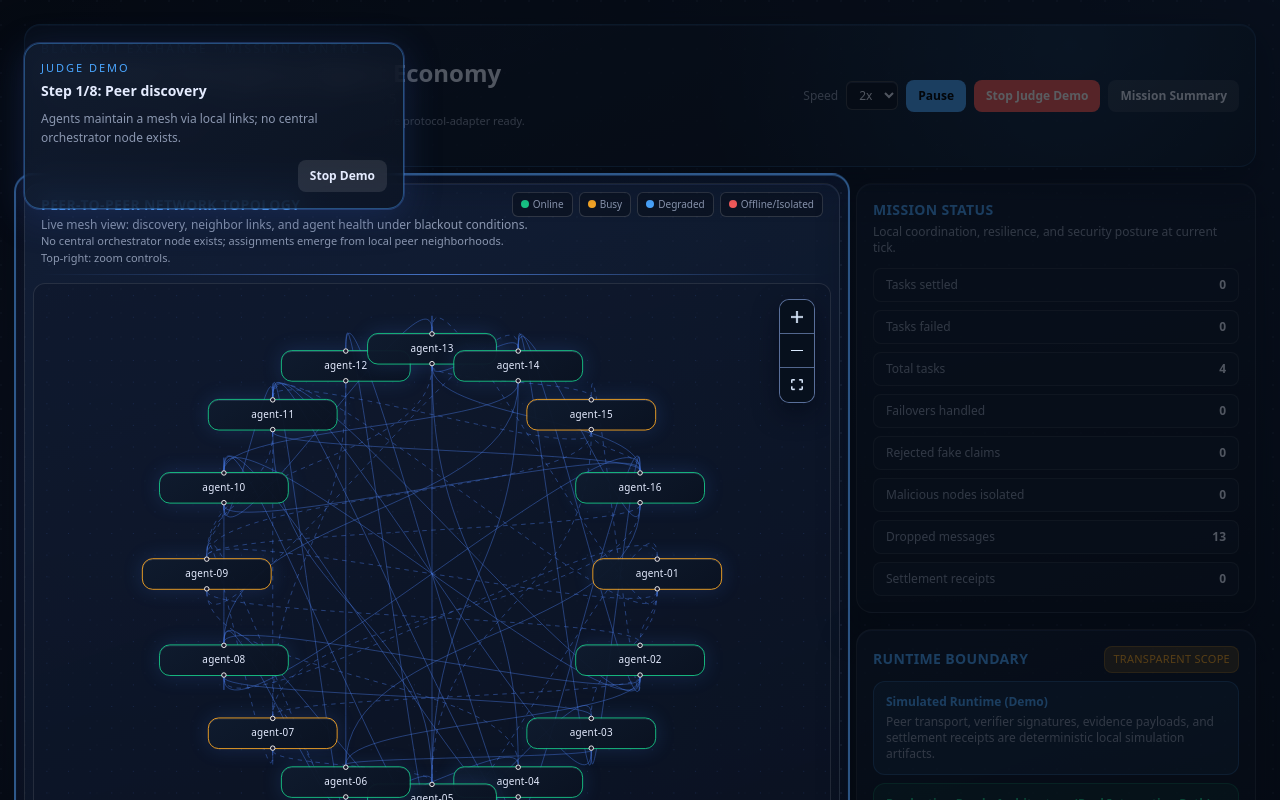
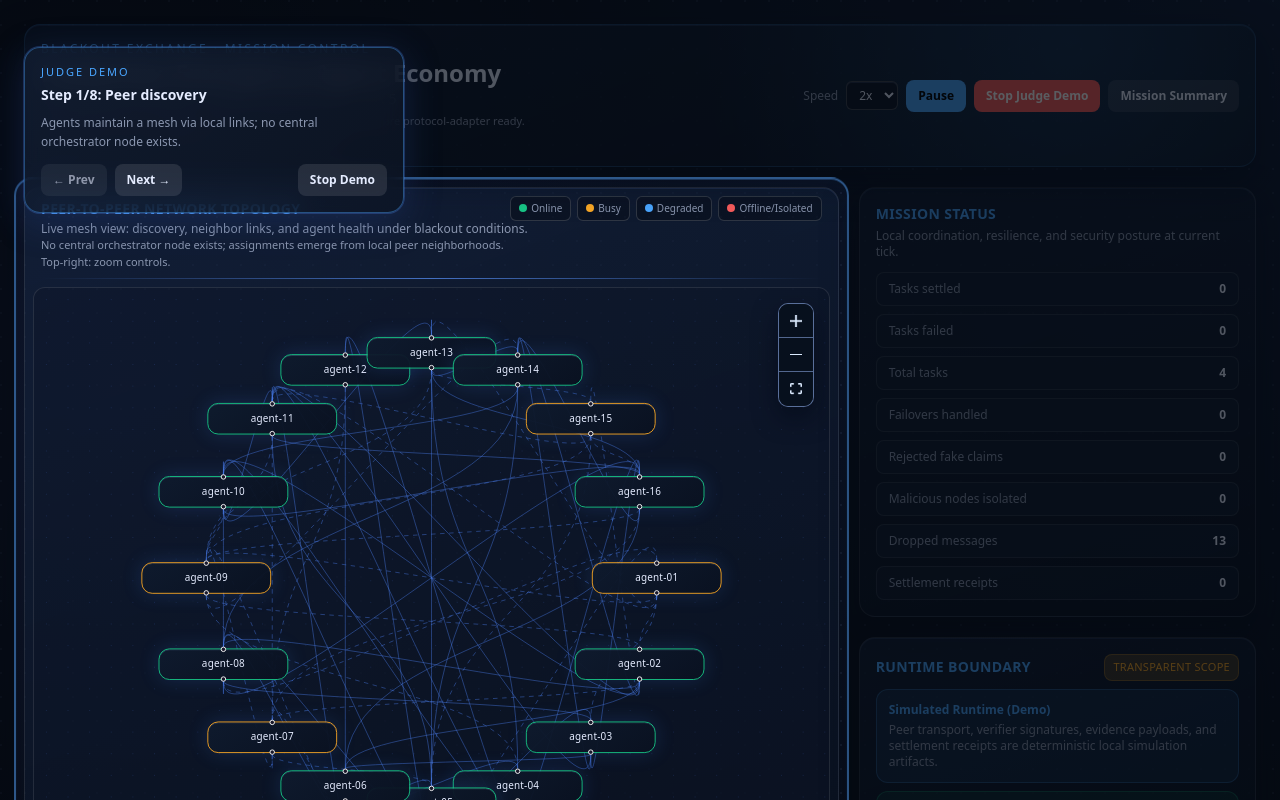
Before and after one commit to karagozemin/BLACKOUT, a Next.js app: page /mission-control in a window 1280 px wide. Both pictures are taken after a click on the button "Start Judge Demo". Shown: the top 800 px of the page. Built offline with nearby package versions, Linux system fonts and the light colour scheme.

Commit message:
feat: enhance AgentRosterPanel and JudgeDemoOverlay with improved functionality and UI interactions

```diff
--- a/src/components/dashboard/agent-roster-panel.tsx
+++ b/src/components/dashboard/agent-roster-panel.tsx
@@ -2,6 +2,7 @@
 
 import { Badge } from "@/components/ui/badge";
 import { Card } from "@/components/ui/card";
+import { cn } from "@/lib/utils";
 import { useSimulationStore } from "@/store/simulation-store";
 
 function tone(status: string) {
@@ -11,19 +12,19 @@ function tone(status: string) {
   return "success";
 }
 
-export function AgentRosterPanel() {
+export function AgentRosterPanel({ className }: { className?: string }) {
   const { state } = useSimulationStore();
   const agents = Object.values(state.agents);
 
   return (
-    <Card>
+    <Card className={cn("flex h-full min-h-0 flex-col", className)}>
       <div className="mb-3 flex items-center justify-between">
         <h3 className="text-sm font-semibold uppercase tracking-wide text-info">Agent Roster</h3>
         <Badge tone="muted">{agents.length} heterogeneous nodes</Badge>
       </div>
       <p className="mb-2 text-[11px] text-muted">Per-node readiness, trust, and load distribution for decentralized task ownership.</p>
 
-      <div className="overflow-x-auto">
+      <div className="min-h-0 flex-1 overflow-auto">
         <table className="w-full min-w-[980px] text-left text-xs">
           <thead className="text-muted">
             <tr>
--- a/src/components/dashboard/judge-demo-overlay.tsx
+++ b/src/components/dashboard/judge-demo-overlay.tsx
@@ -14,10 +14,18 @@ export interface DemoBeat {
 
 export function JudgeDemoOverlay({
   beat,
-  onStop
+  onStop,
+  onPrev,
+  onNext,
+  canPrev,
+  canNext
 }: {
   beat: DemoBeat | null;
   onStop: () => void;
+  onPrev: () => void;
+  onNext: () => void;
+  canPrev: boolean;
+  canNext: boolean;
 }) {
   if (!beat) {
     return null;
@@ -75,7 +83,15 @@ export function JudgeDemoOverlay({
           Step {beat.step}/{beat.totalSteps}: {beat.title}
         </p>
         <p className="mt-2 text-xs leading-relaxed text-muted">{beat.description}</p>
-        <div className="mt-3 flex justify-end">
+        <div className="mt-3 flex items-center justify-between">
+          <div className="flex items-center gap-2">
+            <Button variant="secondary" onClick={onPrev} disabled={!canPrev}>
+              ← Prev
+            </Button>
+            <Button variant="secondary" onClick={onNext} disabled={!canNext}>
+              Next →
+            </Button>
+          </div>
           <Button variant="secondary" onClick={onStop}>
             Stop Demo
           </Button>
--- a/src/components/dashboard/mission-control.tsx
+++ b/src/components/dashboard/mission-control.tsx
@@ -73,6 +73,7 @@ export function MissionControl() {
   const [demoRunning, setDemoRunning] = useState(false);
   const [activeDemoStep, setActiveDemoStep] = useState<number | null>(null);
   const timersRef = useRef<number[]>([]);
+  const executedStepsRef = useRef<Set<number>>(new Set());
 
   const activeBeat: DemoBeat | null =
     activeDemoStep === null
@@ -108,6 +109,10 @@ export function MissionControl() {
   }
 
   function executeBeatAction(index: number) {
+    if (executedStepsRef.current.has(index)) {
+      return;
+    }
+
     const beat = judgeFlow[index];
     if (!beat) {
       return;
@@ -142,9 +147,22 @@ export function MissionControl() {
         queueChaos(action);
       }
     }
+
+    executedStepsRef.current.add(index);
   }
 
-  function runDemoStep(index: number) {
+  function moveToDemoStep(index: number | null) {
+    if (index === null) {
+      setActiveDemoStep(null);
+      return;
+    }
+
+    if (index < 0) {
+      setActiveDemoStep(0);
+      executeBeatAction(0);
+      return;
+    }
+
     if (index >= judgeFlow.length) {
       setActiveDemoStep(null);
       setDemoRunning(false);
@@ -153,21 +171,34 @@ export function MissionControl() {
 
     setActiveDemoStep(index);
     executeBeatAction(index);
+  }
 
-    const timer = window.setTimeout(() => {
-      runDemoStep(index + 1);
-    }, judgeFlow[index]?.durationMs ?? 9000);
+  function goToNextDemoStep() {
+    clearDemoTimers();
+    if (activeDemoStep === null) {
+      moveToDemoStep(0);
+      return;
+    }
+    moveToDemoStep(activeDemoStep + 1);
+  }
 
-    timersRef.current.push(timer);
+  function goToPrevDemoStep() {
+    clearDemoTimers();
+    if (activeDemoStep === null) {
+      moveToDemoStep(0);
+      return;
+    }
+    moveToDemoStep(Math.max(0, activeDemoStep - 1));
   }
 
   function startJudgeDemo() {
     clearDemoTimers();
+    executedStepsRef.current.clear();
     reset();
     setSpeed(2);
     setRunning(true);
     setDemoRunning(true);
-    runDemoStep(0);
+    moveToDemoStep(0);
   }
 
   function stopJudgeDemo() {
@@ -180,10 +211,41 @@ export function MissionControl() {
     return () => clearDemoTimers();
   }, []);
 
+  useEffect(() => {
+    if (!demoRunning || activeDemoStep === null) {
+      return;
+    }
+
+    if (activeDemoStep >= judgeFlow.length - 1) {
+      return;
+    }
+
+    clearDemoTimers();
+    const timer = window.setTimeout(() => {
+      moveToDemoStep(activeDemoStep + 1);
+    }, judgeFlow[activeDemoStep]?.durationMs ?? 9000);
+
+    timersRef.current.push(timer);
+
+    return () => {
+      window.clearTimeout(timer);
+    };
+  }, [activeDemoStep, demoRunning, moveToDemoStep]);
+
+  const canPrevDemoStep = demoRunning && activeDemoStep !== null && activeDemoStep > 0;
+  const canNextDemoStep = demoRunning && activeDemoStep !== null && activeDemoStep < judgeFlow.length - 1;
+
   return (
     <main className="grid-noise min-h-screen p-4 md:p-6">
-      <JudgeDemoOverlay beat={activeBeat} onStop={stopJudgeDemo} />
-      <div className="mx-auto flex max-w-[1600px] flex-col gap-4">
+      <JudgeDemoOverlay
+        beat={activeBeat}
+        onStop={stopJudgeDemo}
+        onPrev={goToPrevDemoStep}
+        onNext={goToNextDemoStep}
+        canPrev={canPrevDemoStep}
+        canNext={canNextDemoStep}
+      />
+      <div className="mx-auto flex max-w-[1600px] flex-col gap-5">
         <header className="panel-elevated relative overflow-hidden rounded-2xl border border-info/25 p-4 shadow-glow">
           <div className="pointer-events-none absolute inset-0 bg-[radial-gradient(circle_at_85%_15%,rgba(74,166,255,0.16),transparent_35%)]" />
           <div className="relative flex flex-wrap items-center justify-between gap-3">
@@ -225,12 +287,12 @@ export function MissionControl() {
           </div>
         </header>
 
-        <div className="grid grid-cols-1 gap-4 xl:grid-cols-12">
-          <div className="space-y-4 xl:col-span-8">
+        <div className="grid grid-cols-1 gap-5 xl:grid-cols-12">
+          <div className="space-y-5 xl:col-span-8">
             <div id="panel-network" className="rounded-2xl">
               <NetworkTopologyPanel />
             </div>
-            <div className="grid grid-cols-1 gap-4 lg:grid-cols-2">
+            <div className="grid grid-cols-1 gap-5 lg:grid-cols-2">
               <div id="panel-tasks" className="rounded-2xl">
                 <TaskQueuePanel />
               </div>
@@ -238,9 +300,12 @@ export function MissionControl() {
                 <EventStreamPanel />
               </div>
             </div>
+            <div id="panel-roster" className="rounded-2xl">
+              <AgentRosterPanel className="xl:min-h-[440px]" />
+            </div>
           </div>
 
-          <div className="space-y-4 xl:col-span-4">
+          <div className="space-y-5 xl:col-span-4">
             <div id="panel-status" className="rounded-2xl">
               <MissionStatusPanel />
             </div>
@@ -257,8 +322,6 @@ export function MissionControl() {
           </div>
         </div>
 
-        <AgentRosterPanel />
-
         <div className="flex justify-end">
           <Link id="judge-summary-cta" href="/mission-summary" className="rounded-xl border border-info/40 bg-info/15 px-4 py-2 text-xs font-semibold text-info">
             Open Mission Summary Replay
```
